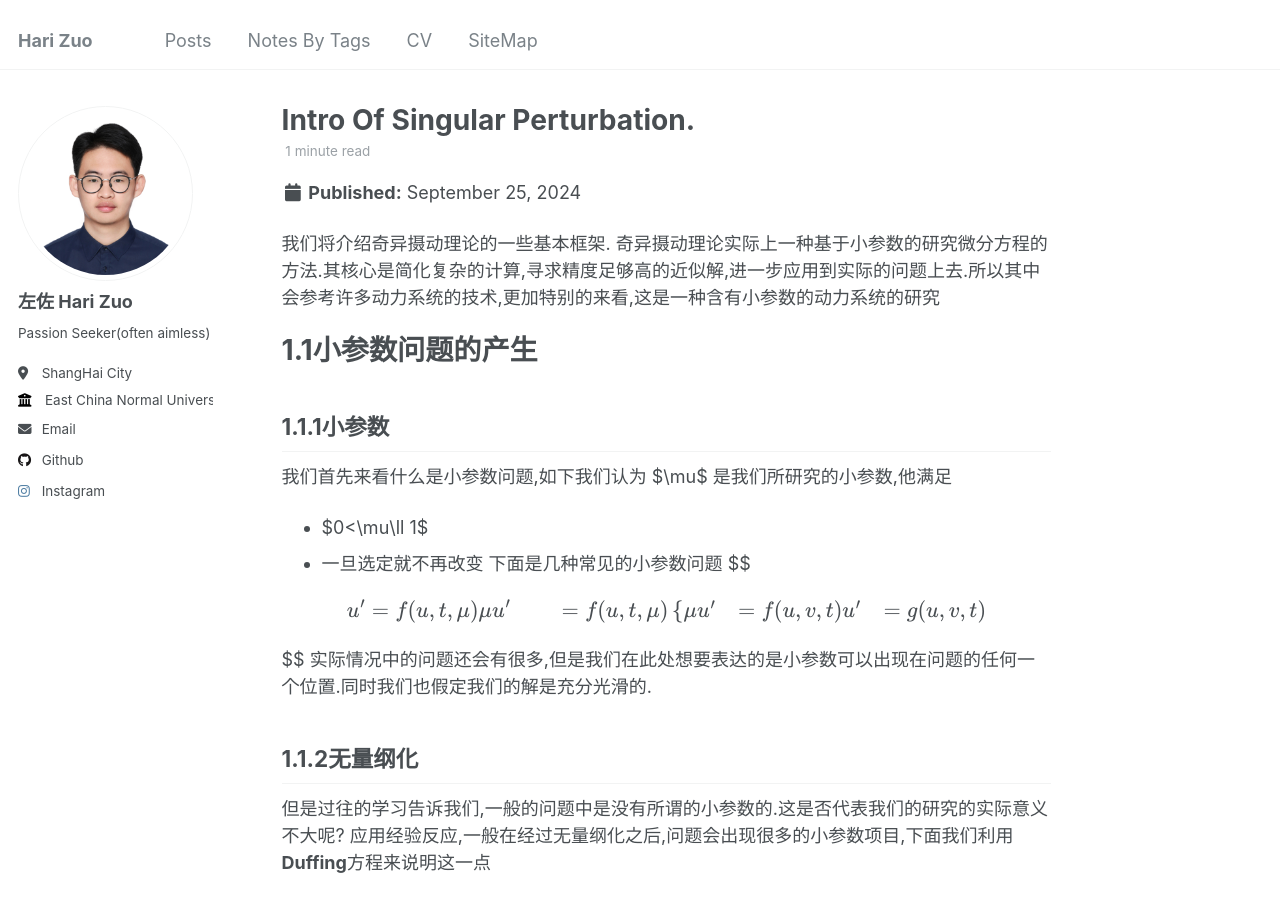
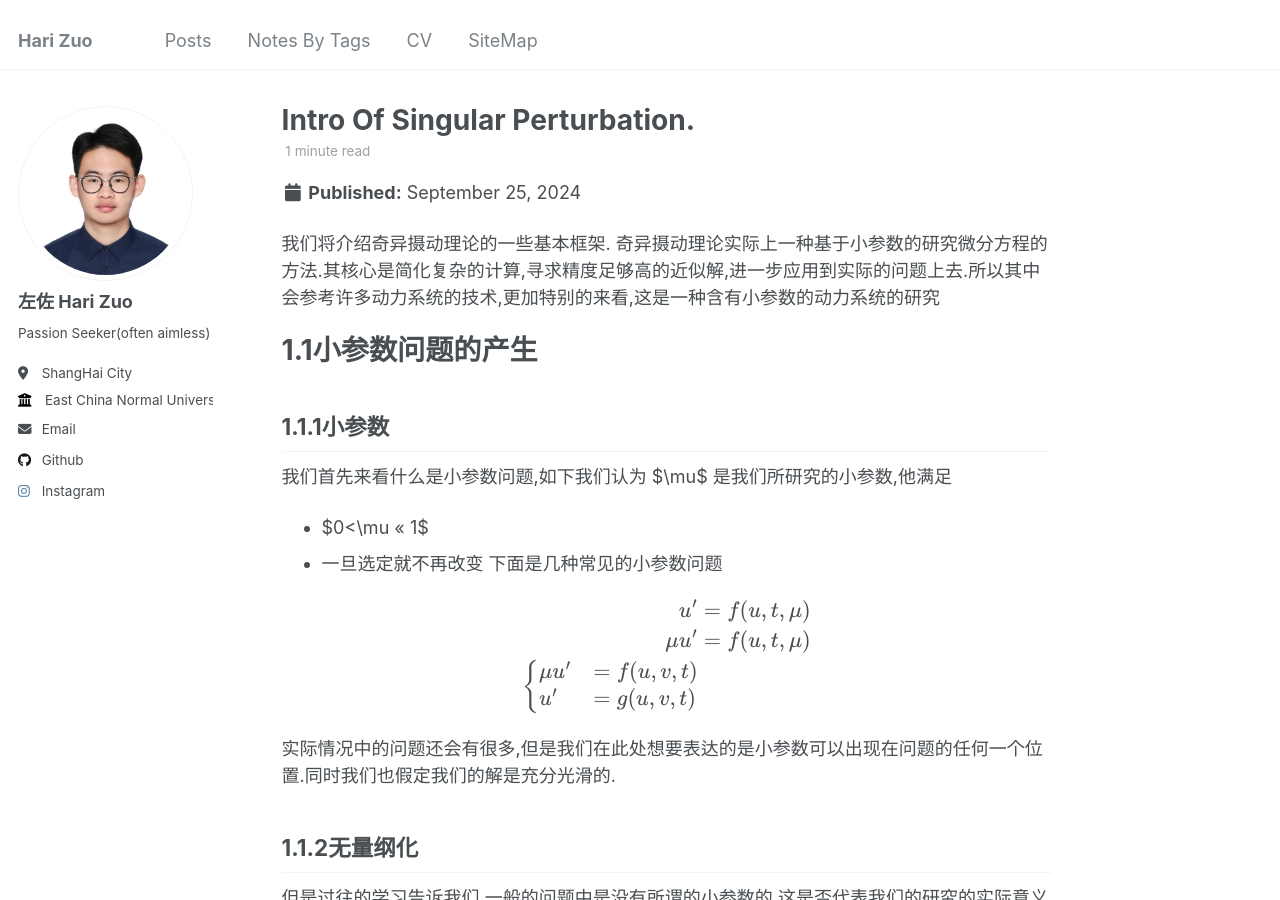
Before and after one commit to HariLogicSeldon/HariLogicSeldon.github.io, a Jekyll site: the page built from _posts/2024-09-25-blog-post-1.md, in a window 1280 px wide and 900 px high. Built offline with Jekyll 4.4.1, drawn with Linux system fonts in a browser that asks for light colours.

```diff
--- a/_posts/2024-09-25-blog-post-1.md
+++ b/_posts/2024-09-25-blog-post-1.md
@@ -11,11 +11,11 @@ tags:
 # 1.1小参数问题的产生
 ## 1.1.1小参数
 我们首先来看什么是小参数问题,如下我们认为 $\mu$ 是我们所研究的小参数,他满足
-- $0<\mu\ll 1$
+- $0<\mu << 1$
 - 一旦选定就不再改变
 下面是几种常见的小参数问题
+
 $$
-
 \begin{align}
 u'  & =f(u,t,\mu)  \\
 \mu u' & =f(u,t,\mu) \\
@@ -24,8 +24,8 @@ u'  & =f(u,t,\mu)  \\
 u' & =g(u,v,t)
 \end{cases}
 \end{align}
+$$
 
-$$
 实际情况中的问题还会有很多,但是我们在此处想要表达的是小参数可以出现在问题的任何一个位置.同时我们也假定我们的解是充分光滑的.
 ## 1.1.2无量纲化
 但是过往的学习告诉我们,一般的问题中是没有所谓的小参数的.这是否代表我们的研究的实际意义不大呢?
```
